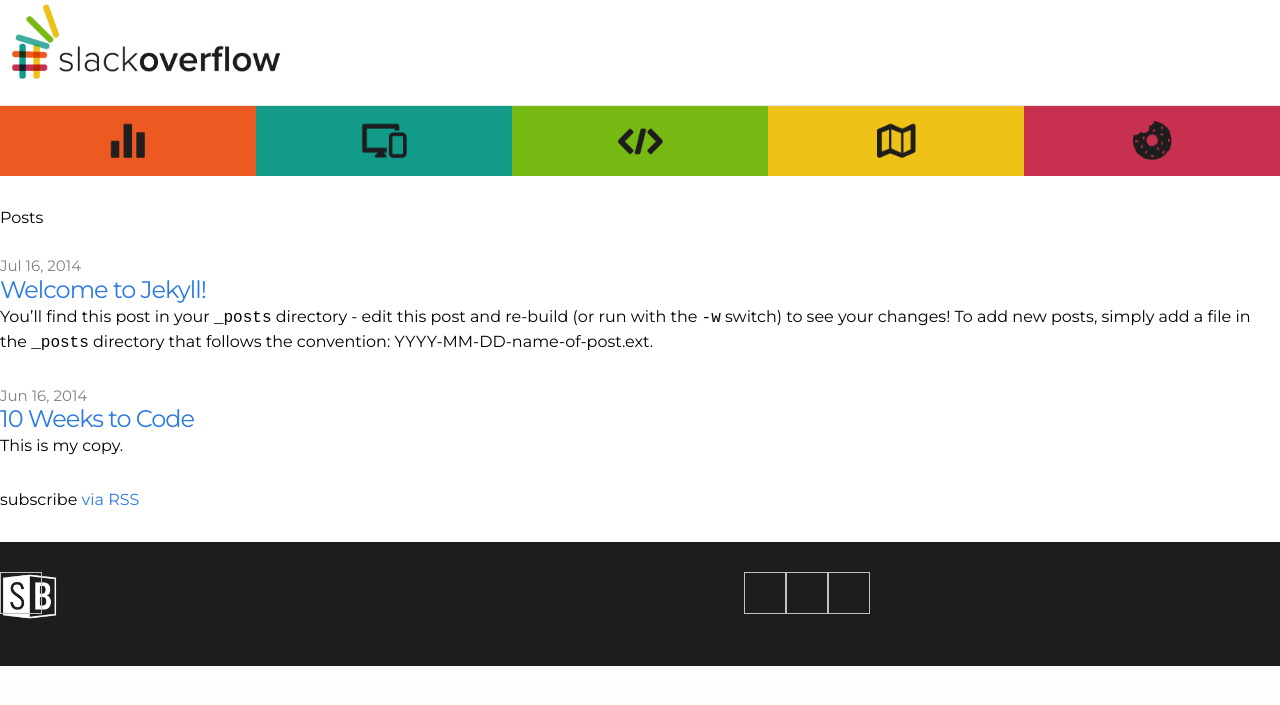
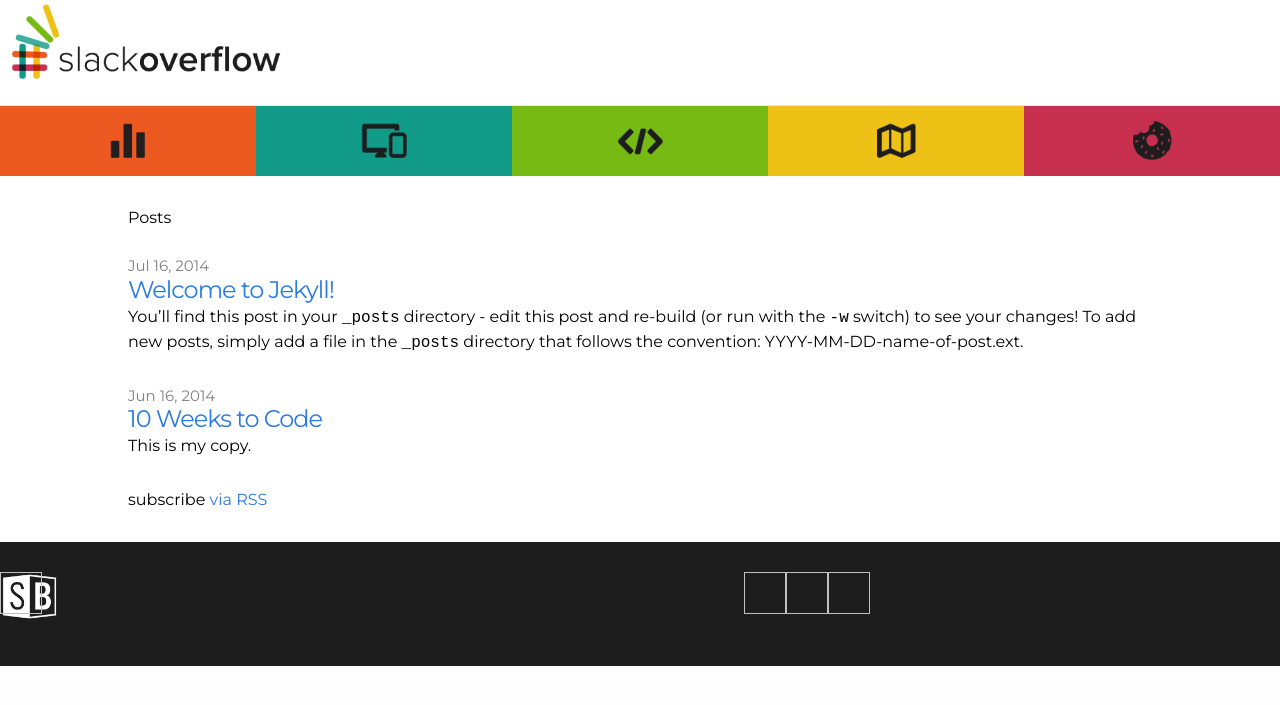
Before and after one commit to MeganCoffey/MeganCoffey.github.io, a Jekyll site: the page built from index.html, in a window 1280 px wide. Shown: the top 705 px of the page. Built offline with Jekyll 4.4.1, drawn with Linux system fonts in a browser that asks for light colours.

Commit message:
adding padding

```diff
--- a/css/main.css
+++ b/css/main.css
@@ -206,13 +206,10 @@ a:visited { color: #205caa; }
 /* ----------------------------------------------------------*/
 
 .page-content {
-  padding: 30px 0;
+  padding: 30px 10%;
   background-color: #fff;
 }
 
-.page-content.wrap {
-  padding: 5%;
-}
 
 /* Home styles */
 /* ----------------------------------------------------------*/
```
